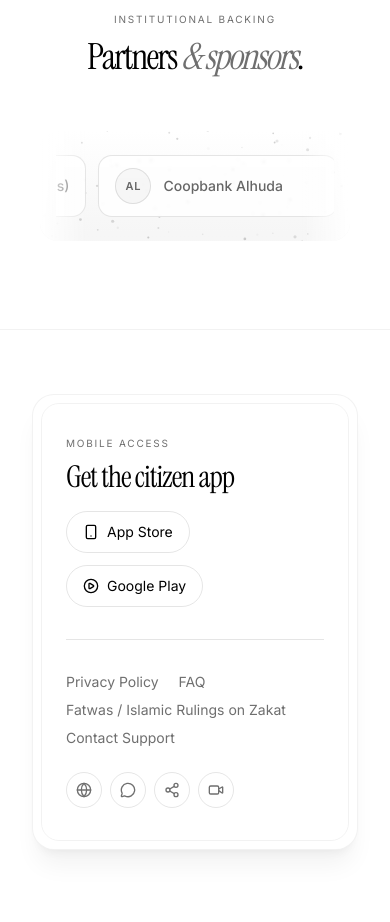
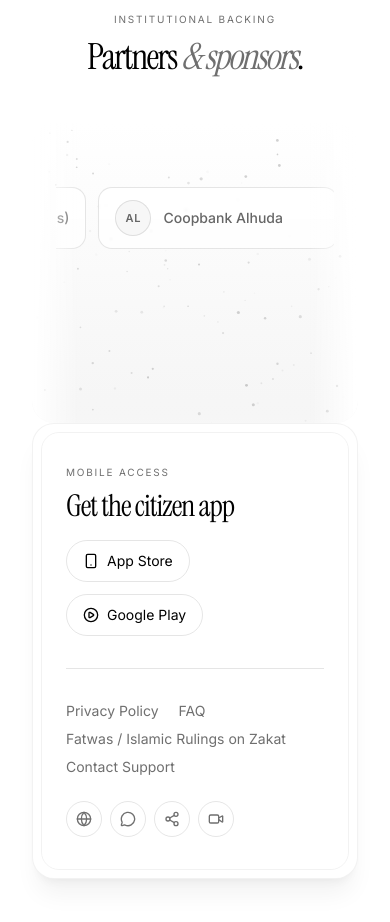
Before and after one commit to MuhidinM/ezac, a Next.js app: page / in a window 390 px wide. Shown: the part 6100-7022 px from the top of the page. Built offline with nearby package versions, Linux system fonts and the light colour scheme; no server answers.

Commit message:
Refactor PartnersSponsors and SiteFooter components for improved styling and layout consistency. Adjusted padding and margins for better visual alignment and responsiveness.

```diff
--- a/components/landing/partners-sponsors.tsx
+++ b/components/landing/partners-sponsors.tsx
@@ -18,7 +18,7 @@ const PARTNERS: Partner[] = [
 export function PartnersSponsors() {
   return (
     <section className="relative z-10 w-full border-t border-black/5 bg-white">
-      <div className="mx-auto max-w-7xl px-8 py-20">
+      <div className="mx-auto max-w-7xl px-8 pt-20 pb-0">
         <div className="mx-auto max-w-3xl text-center">
           <p
             className="text-[10px] uppercase tracking-[0.18em]"
@@ -42,8 +42,8 @@ export function PartnersSponsors() {
           </h2>
         </div>
 
-        <div className="relative mx-auto mt-12 w-full max-w-6xl overflow-hidden rounded-3xl bg-white p-2">
-          <div className="relative overflow-hidden rounded-2xl bg-linear-to-b from-white to-black/3 px-4 py-6">
+        <div className="relative mx-auto mt-12 w-full max-w-6xl overflow-hidden rounded-3xl bg-white p-0">
+          <div className="relative min-h-[300px] overflow-hidden rounded-2xl bg-linear-to-b from-white to-black/3 px-6 py-16">
             <Sparkles
               className="pointer-events-none absolute inset-0"
               color="#000000"
--- a/components/landing/site-footer.tsx
+++ b/components/landing/site-footer.tsx
@@ -23,8 +23,8 @@ const SOCIALS = [
 
 export function SiteFooter() {
   return (
-    <footer className="relative z-10 w-full border-t border-black/5 bg-white">
-      <div className="mx-auto max-w-7xl px-8 py-16">
+    <footer className="relative z-10 w-full bg-white">
+      <div className="mx-auto max-w-7xl px-8 pt-0 pb-16">
         <div className="rounded-3xl border border-black/5 bg-white p-2 shadow-xl shadow-black/5">
           <div className="rounded-2xl border border-black/5 px-6 py-8 sm:px-8 sm:py-10">
             <div className="flex flex-col gap-8">
```
